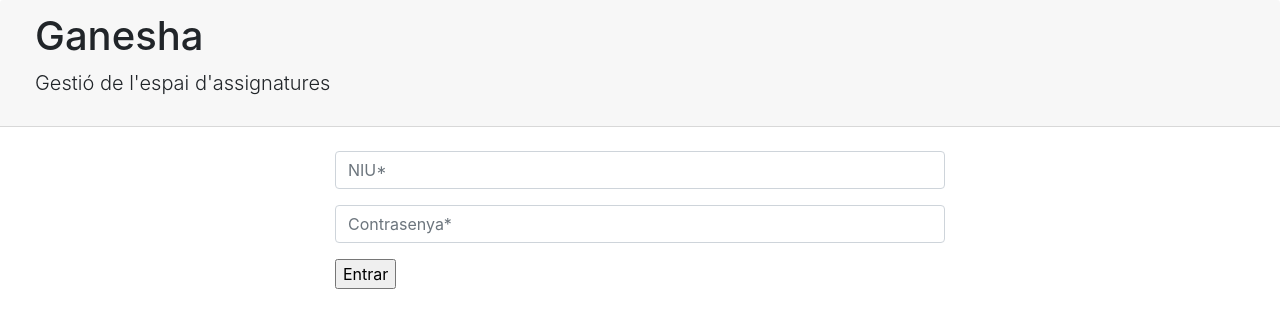
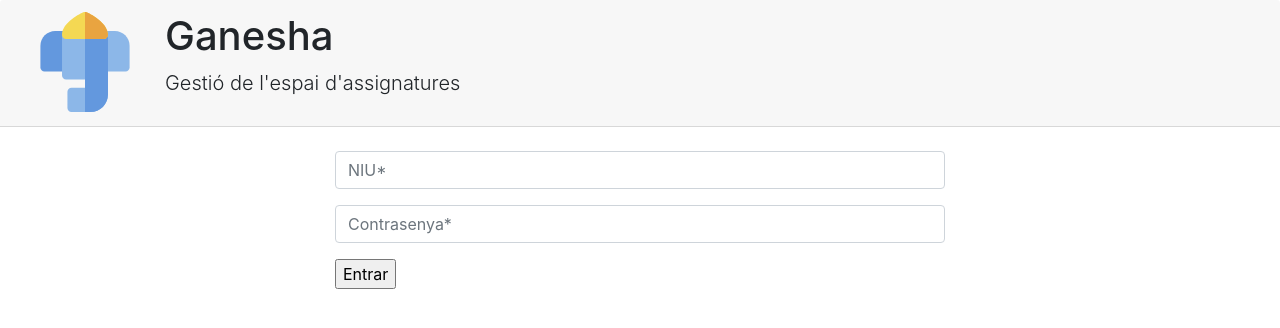
Before and after one commit to AdolfoAmoLainez/ganesha, an Angular app: page /login in a window 1280 px wide. Shown: the top 328 px of the page. Built offline with nearby package versions, Linux system fonts and the light colour scheme.

Commit message:
Imatge ganesha al header. Neteja de comentaris

```diff
--- a/src/app/header/header.component.html
+++ b/src/app/header/header.component.html
@@ -1,91 +1,12 @@
 <div class="card-header row">
+  <div class="col-sm-auto">
+
+    <div class="text-center">
+        <img src="/assets/ganesha.svg" alt="Ganesha" style="width: 100px">
+      </div>
+  </div>
   <div class="col-sm-6">
     <h1 class="display-6">Ganesha</h1>
     <p class="lead">Gestió de l'espai d'assignatures</p>
   </div>
-<!--   <div class="col-sm-6">
-    <ul class="nav flex-column">
-      <li class="nav-item">
-        <a
-          href="index-admin.html"
-          class="btn btn-primary"
-          role="button"
-          aria-pressed="true"
-          ><i class="fas fa-tools text-white mr-2" style="cursor: pointer;"></i
-          >Administració</a
-        >
-      </li>
-      <li class="nav-item mt-2">
-        <button class="btn btn-primary" type="button">
-          <i
-            class="fas fa-envelope text-white mr-2"
-            style="cursor: pointer;"
-          ></i
-          >Enviar petició...
-        </button>
-      </li>
-      <li class="nav-item mt-2">
-        <button class="btn btn-danger" type="button" (click)="onSortir()">
-          <i
-            class="fas fa-power-off text-white mr-2"
-            style="cursor: pointer;"
-          ></i
-          >Sortir
-        </button>
-      </li>
-    </ul>
-  </div> -->
 </div>
-<!-- <div class="row">
-  <div class="col-sm-12">
-    <nav class="navbar navbar-expand-lg navbar-light bg-light">
-      <a class="navbar-brand" href="#">Ganesha</a>
-      <button
-        class="navbar-toggler"
-        type="button"
-        data-toggle="collapse"
-        data-target="#navbarSupportedContent"
-        aria-controls="navbarSupportedContent"
-        aria-expanded="false"
-        aria-label="Toggle navigation"
-        (click) = "isNavbarCollapsed = !isNavbarCollapsed"
-      >
-        <span class="navbar-toggler-icon"></span>
-      </button>
-
-      <div
-        [ngbCollapse]="isNavbarCollapsed"
-        class="collapse navbar-collapse"
-        id="navbarSupportedContent"
-      >
-        <ul class="navbar-nav mr-auto">
-          <li class="nav-item">
-            <a class="nav-link" [routerLink]="['adm', 'addassignatura']" routerLinkActive="router-link-active"
-              ><i
-                class="fas fa-plus mr-2"
-                style="cursor: pointer;"
-              ></i
-              >Afegir Assignatura</a
-            >
-          </li>
-          <li class="nav-item">
-            <a class="nav-link" [routerLink]="['adm', 'usuaris']" routerLinkActive="router-link-active"><i
-              class="fas fa-edit mr-2"
-              style="cursor: pointer;"
-            ></i
-            >Gestionar Usuaris</a>
-          </li>
-        </ul>
-        <div class="my-2 my-lg-0">
-            <button class="btn btn-danger" type="button" (click)="onSortir()">
-              <i
-                class="fas fa-power-off text-white mr-2"
-                style="cursor: pointer;"
-              ></i
-              >Sortir
-            </button>
-          </div>
-      </div>
-    </nav>
-  </div>
-</div> -->
```
Also changed, not shown: src/assets/ganesha.svg (added).
